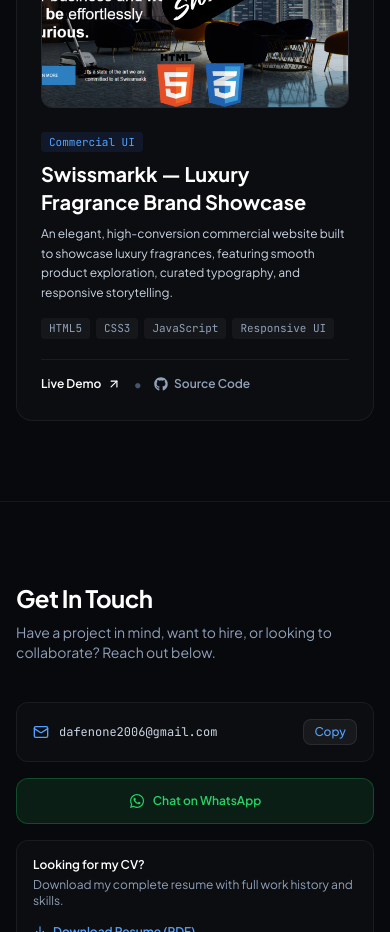
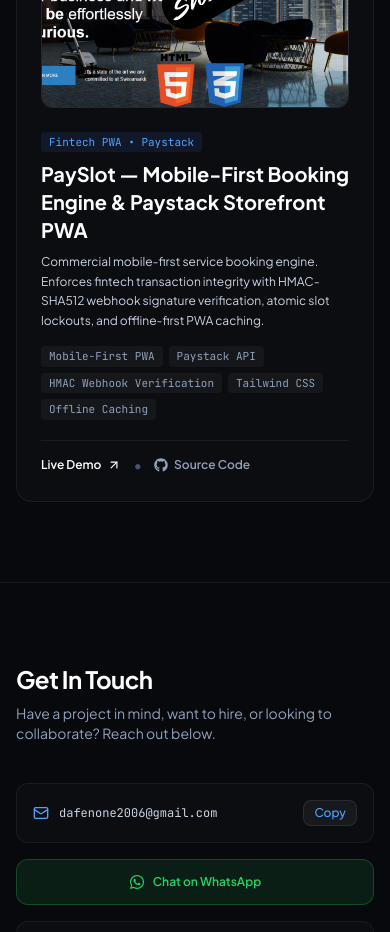
Before and after one commit to erikefedavid/My-Portfolio, a React (Vite) app: page / in a window 390 px wide. Shown: the part 7400-8332 px from the top of the page. Built offline with nearby package versions, Linux system fonts and the light colour scheme.

Commit message:
feat(projects): showcase PaySlot mobile-first Paystack booking engine

```diff
--- a/src/Components/Projects.jsx
+++ b/src/Components/Projects.jsx
@@ -99,17 +99,17 @@ export const Projects = () => {
       techStack: ["B2B Architecture", "Tailwind CSS", "Logistics Telemetry", "Geist Design System", "Realtime Filters"]
     },
     {
-      id: "swissmark",
+      id: "payslot",
       category: "frontend",
-      title: "Swissmarkk — Luxury Fragrance Brand Showcase",
-      badge: "Commercial UI",
+      title: "PaySlot — Mobile-First Booking Engine & Paystack Storefront PWA",
+      badge: "Fintech PWA • Paystack",
       image: "/images/swissmark.png",
-      alt: "Swissmarkk Luxury Website",
-      liveUrl: "https://erikefedavid.github.io/SWISSMARK/",
-      githubUrl: "https://github.com/erikefedavid/SWISSMARK",
+      alt: "PaySlot Mobile-First Storefront Preview",
+      liveUrl: "https://erikefedavid.github.io/PaySlot/",
+      githubUrl: "https://github.com/erikefedavid/PaySlot",
       description:
-        "An elegant, high-conversion commercial website built to showcase luxury fragrances, featuring smooth product exploration, curated typography, and responsive storytelling.",
-      techStack: ["HTML5", "CSS3", "JavaScript", "Responsive UI"]
+        "Commercial mobile-first service booking engine. Enforces fintech transaction integrity with HMAC-SHA512 webhook signature verification, atomic slot lockouts, and offline-first PWA caching.",
+      techStack: ["Mobile-First PWA", "Paystack API", "HMAC Webhook Verification", "Tailwind CSS", "Offline Caching"]
     }
   ];
 
```
